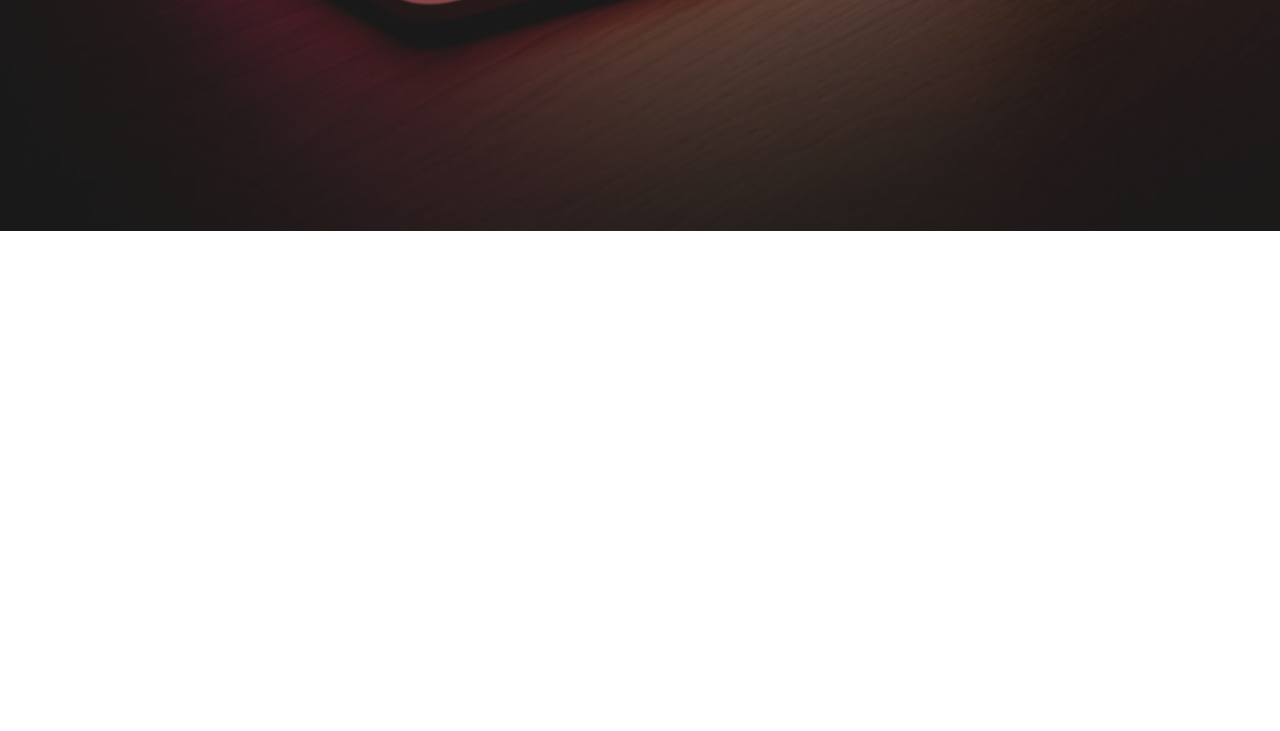
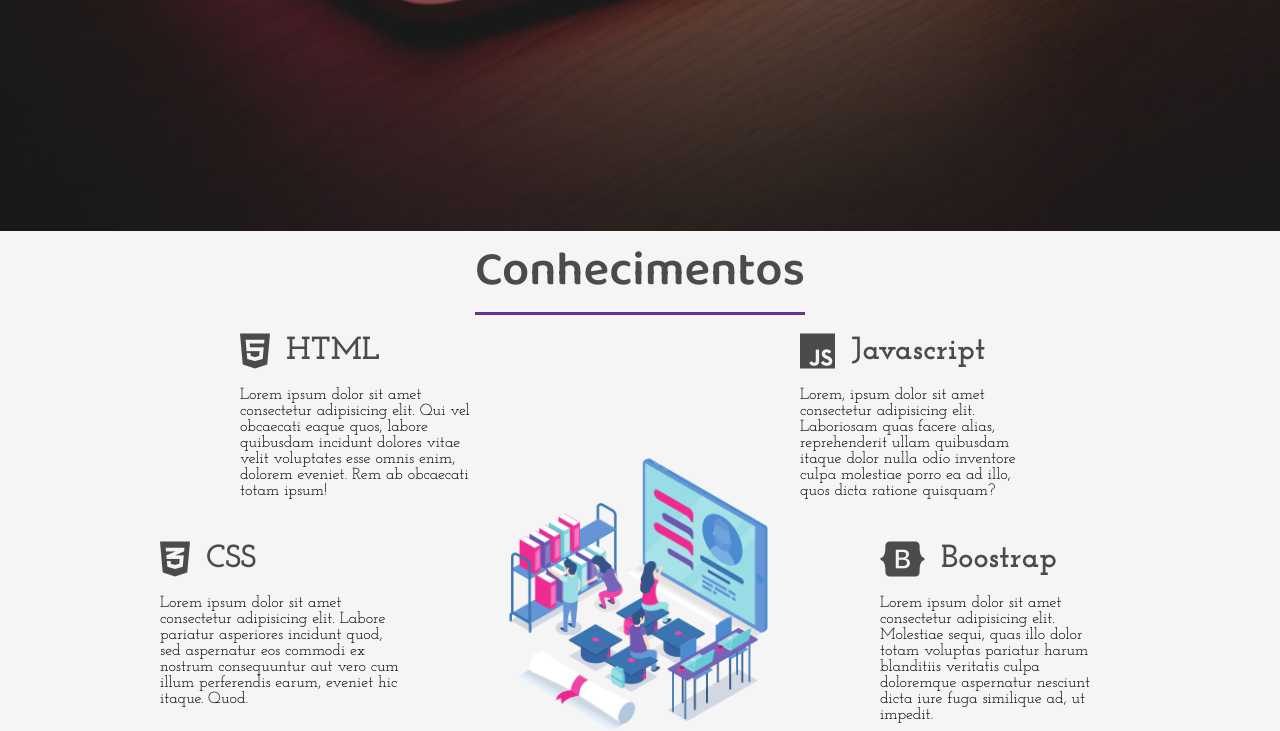
Before and after one commit to william1mendes000/Portfolio, a plain HTML site: page index.html in a window 1280 px wide. Shown: the part 569-1300 px from the top of the page. Before the commit the page ends 800 px from the top, so only its background shows below. Drawn offline with Linux system fonts and the light colour scheme.

Commit message:
::package:: sessão conhecimentos

```diff
--- a/index.html
+++ b/index.html
@@ -16,7 +16,7 @@
 </head>
 <body>
 
-    <div class="container">
+    <class class="container">
 
         <div class="hamburguer">
             <div class="line" id="line1"></div>
@@ -59,6 +59,76 @@
             </div>
 
         </aside>
+
+        <section class="sessao-conhecimentos" id="conhecimentos">
+            <div class="sessao-header">
+              <h1>Conhecimentos</h1>
+            </div>
+            <div class="conhecimentos">
+              <div class="conhecimento">
+                <div class="conhecimento-header">
+                  <i class="fab fa-html5"></i>
+                  <h3>HTML</h3>
+                </div>
+                <div class="conhecimento-text">
+                  <p>Lorem ipsum dolor sit amet consectetur adipisicing elit. Qui vel obcaecati eaque quos, labore quibusdam incidunt dolores vitae velit voluptates esse omnis enim, dolorem eveniet. Rem ab obcaecati totam ipsum!</p>
+                </div>
+              </div>
+              <div class="conhecimento">
+                <div class="conhecimento-header">
+                  <i class="fab fa-css3-alt"></i>
+                  <h3>CSS</h3>
+                </div>
+                <div class="conhecimento-text">
+                  <p>Lorem ipsum dolor sit amet consectetur adipisicing elit. Labore pariatur asperiores incidunt quod, sed aspernatur eos commodi ex nostrum consequuntur aut vero cum illum perferendis earum, eveniet hic itaque. Quod.</p>
+                </div>
+              </div>
+              <div class="conhecimento">
+                <div class="conhecimento-header">
+                  <i class="fas fa-pencil-alt"></i>
+                  <h3>Design</h3>
+                </div>
+                <div class="conhecimento-text">
+                  <p>Lorem ipsum dolor sit amet consectetur adipisicing elit. Culpa ex eius voluptatem deleniti alias commodi doloremque aspernatur id adipisci quia ea, distinctio maxime, at nemo. Officiis suscipit excepturi quia aut?</p>
+                </div>
+              </div>
+              <div class="conhecimento">
+                <div class="conhecimento-header">
+                  <i class="fab fa-js"></i>
+                  <h3>Javascript</h3>
+                </div>
+                <div class="conhecimento-text">
+                  <p>Lorem, ipsum dolor sit amet consectetur adipisicing elit. Laboriosam quas facere alias, reprehenderit ullam quibusdam itaque dolor nulla odio inventore culpa molestiae porro ea ad illo, quos dicta ratione quisquam?
+                  </p>
+                </div>
+              </div>
+              <div class="conhecimento">
+                <div class="conhecimento-header">
+                  <i class="fab fa-bootstrap"></i>
+                  <h3>Boostrap</h3>
+                </div>
+                <div class="conhecimento-text">
+                  <p>Lorem ipsum dolor sit amet consectetur adipisicing elit. Molestiae sequi, quas illo dolor totam voluptas pariatur harum blanditiis veritatis culpa doloremque aspernatur nesciunt dicta iure fuga similique ad, ut impedit.</p>
+                </div>
+              </div>
+             <div  class="conhecimento">
+                <div class="conhecimento-header">
+                  <i class="fab fa-github"></i>
+                  <h3>Git e GitHub</h3>
+                </div>
+                <div class="conhecimento-text">
+                  <p>Lorem ipsum dolor sit amet consectetur adipisicing elit. Amet facilis distinctio quaerat eaque ratione, molestias incidunt a iusto, unde quos magnam ullam exercitationem velit alias, fuga in explicabo ex laborum!</p>
+                </div>
+              </div>
+
+              <div class="conhecimentos-img-wrapper">
+                  <img src="./img/conhecimentos.png" alt="conhecimentos">
+              </div>
+
+            </div>
+          </section>
+
+
     </div>
 
 </body>
--- a/style.css
+++ b/style.css
@@ -229,6 +229,94 @@ header {
 
 }
 
+.conhecimentos {
+    display: grid;
+    grid-template-columns: repeat(16, 1fr);
+    grid-template-rows: repeat(6, 6rem);
+    row-gap: .5rem;
+}
+
+.conhecimento:nth-child(1){
+    grid-column: 4 / 7;
+    grid-row: 1 / 3;
+}
+
+.conhecimento:nth-child(2){
+    grid-column: 3 / 6;
+    grid-row: 3 / 5;
+}
+
+.conhecimento:nth-child(3){
+    grid-column: 4 / 7;
+    grid-row: 5 / -1;
+}
+
+.conhecimento:nth-child(4){
+    grid-column: 11 / 14;
+    grid-row: 1 / 3;
+}
+
+.conhecimento:nth-child(5){
+    grid-column: 12 / 15;
+    grid-row: 3 / 5;
+}
+
+.conhecimento:nth-child(6){
+    grid-column: 11 / 14;
+    grid-row: 5 / -1;
+}
+
+.sessao-conhecimentos{
+    background-color: #f5f5f5;
+}
+
+.sessao-header{
+    display: flex;
+    align-items: center;
+    justify-content: center;
+    padding-bottom: 1rem;
+
+}
+
+.sessao-header h1{
+    font-family: var(--font-primary);
+    font-size: 3rem;
+    color: #4b4b4b;
+    border-bottom: solid 3px #6a3093;
+
+}
+
+.conhecimento-header{
+    display: flex;
+    align-items: center;
+    color: #4b4b4b;
+}
+
+.conhecimento-header i{
+    font-size: 2.5rem;
+}
+
+.conhecimento-header h3{
+    font-family: var(--font-secundary);
+    font-size: 2rem;
+    padding-left: 1rem;
+}
+
+.conhecimento-text{
+    font-family: var(--font-secundary);
+    margin-top: 1rem;
+}
+
+.conhecimentos-img-wrapper{
+    grid-column: 7 / 11;
+    grid-row: 2 / 6;
+    width: 100%;
+}
+
+.conhecimentos-img-wrapper img{
+    object-fit: cover;
+    width: 100%;
+}
 
 .banner p {
     font-family: var(--font-secundary);
```
Also changed, not shown: img/conhecimentos.png (added).
